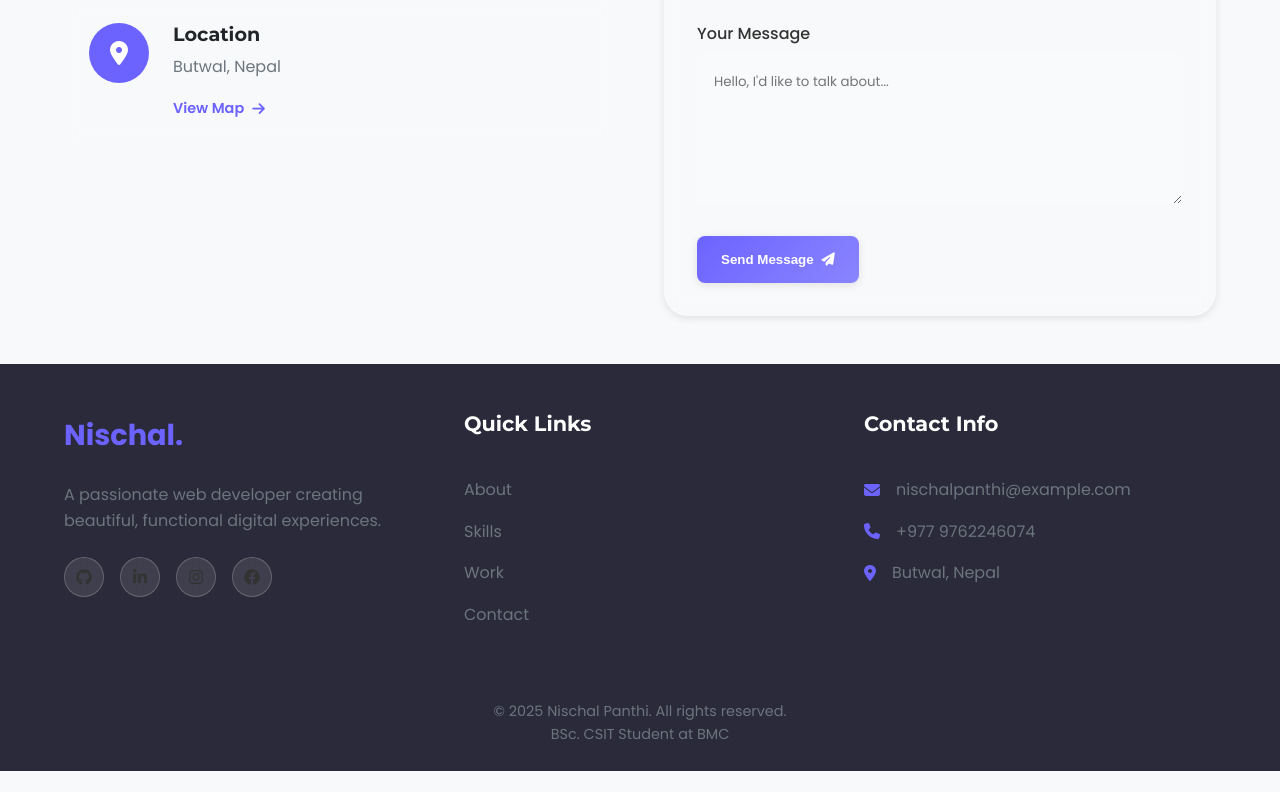
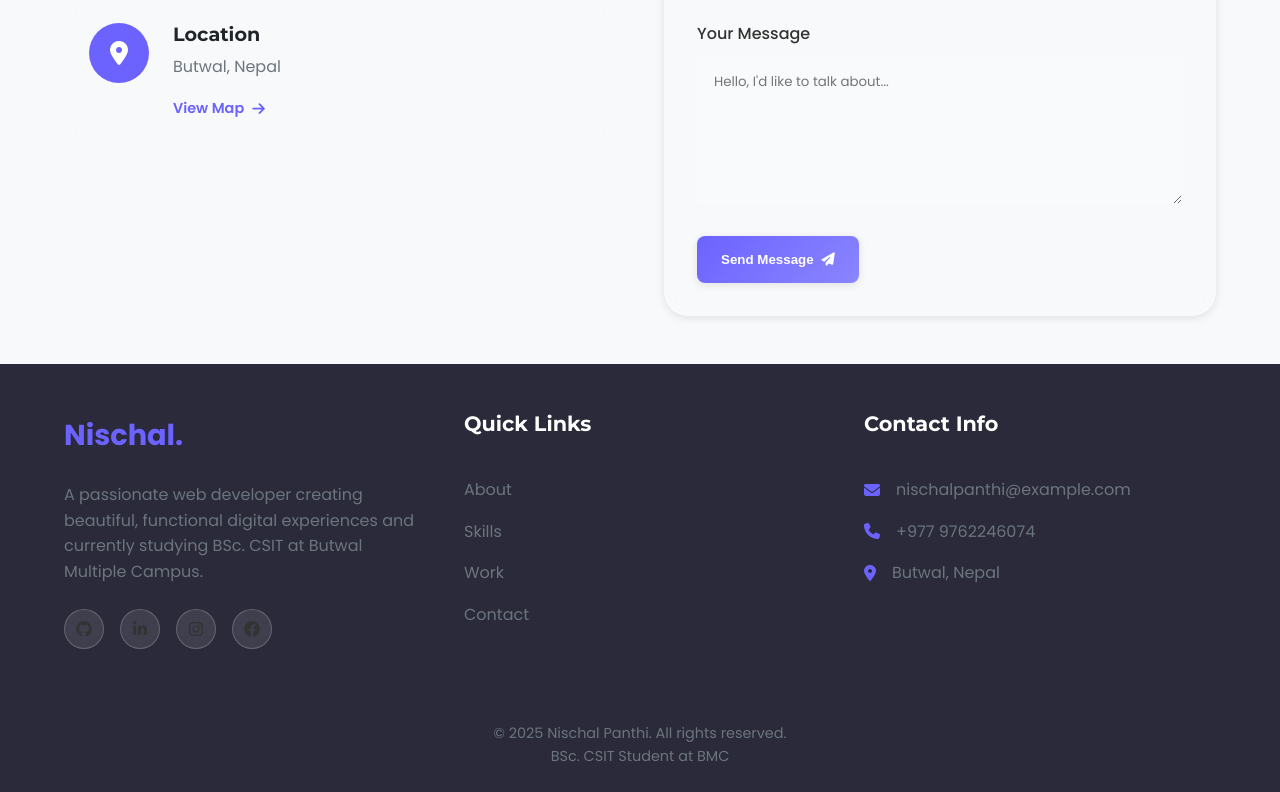
Before and after one commit to Nischal-2006/MY-Portfolio, a plain HTML site: page index.html in a window 1280 px wide. Shown: the part 5086-5878 px from the top of the page. Before the commit the page ends 5857 px from the top, so only its background shows below. Drawn offline with Linux system fonts and the light colour scheme.

Commit message:
Done Some Changes

```diff
--- a/index.html
+++ b/index.html
@@ -598,7 +598,7 @@
             <a href="#" class="logo">Nischal<span>.</span></a>
             <p>
               A passionate web developer creating beautiful, functional digital
-              experiences.
+              experiences and currently studying BSc. CSIT at Butwal Multiple Campus.
             </p>
             <div class="social-links">
               <a
```
